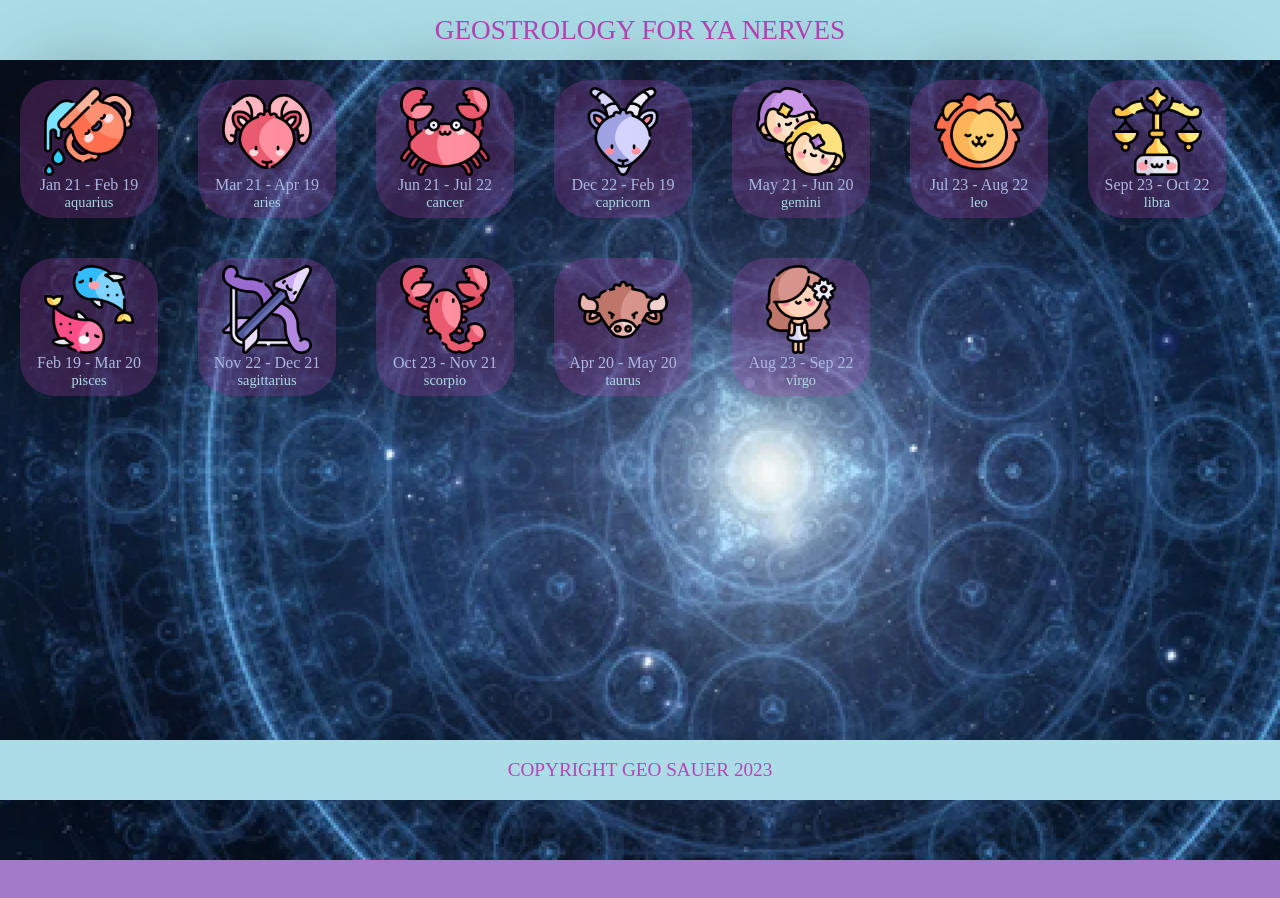
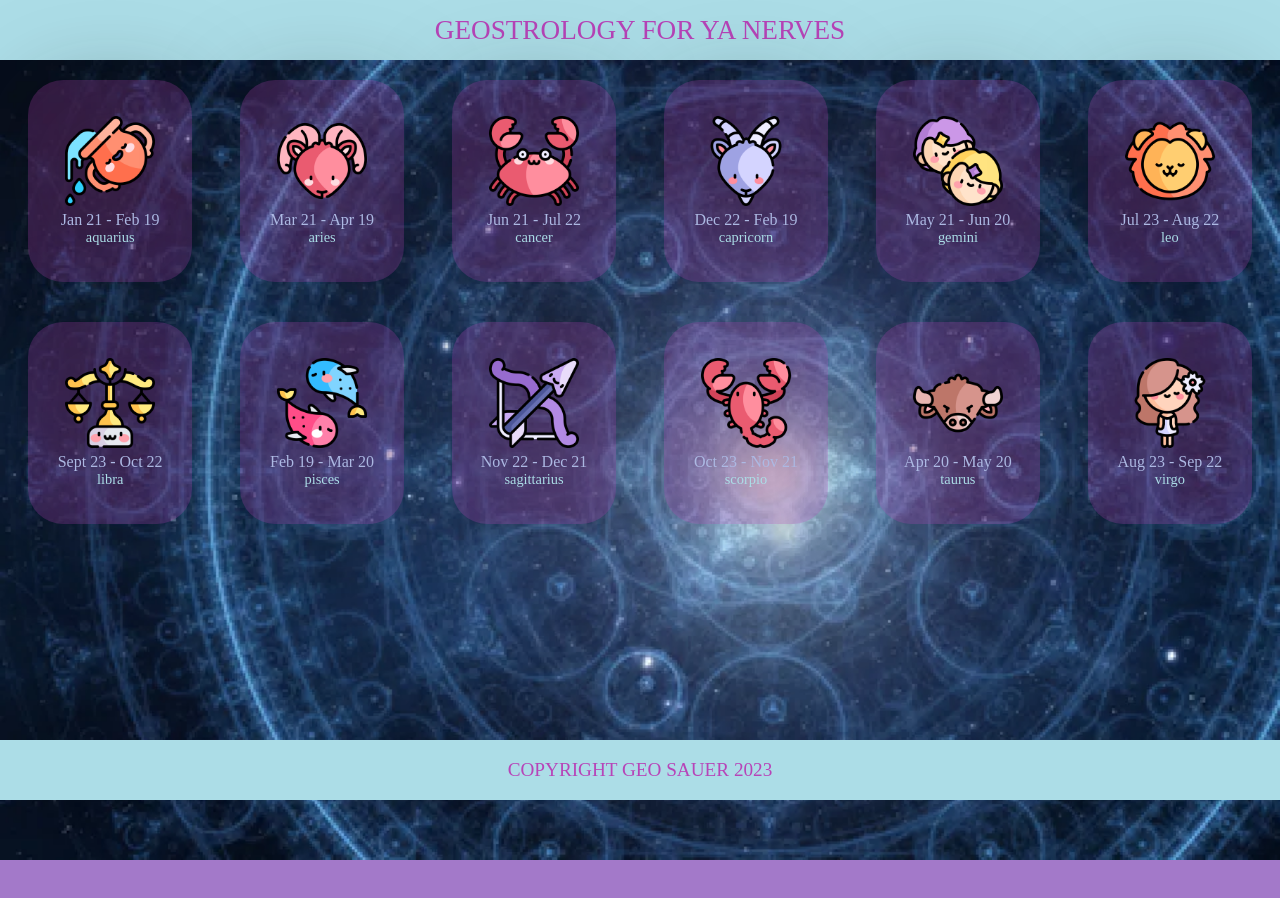
Before and after one commit to GeoSauer/react-geostrology-from-scratch, a React (Create React App) app: page / in a window 1280 px wide. Built offline with nearby package versions, Linux system fonts and the light colour scheme; a web font is replaced by a local one.

Commit message:
just a lil more

```diff
--- a/src/components/Main/Main.css
+++ b/src/components/Main/Main.css
@@ -4,6 +4,7 @@ main {
   display: flex;
   flex-wrap: wrap;
   height: 100vh;
+  justify-content: space-evenly;
   margin-bottom: 40px;
   position: relative;
 }
--- a/src/components/Zodiac/Zodiac.module.css
+++ b/src/components/Zodiac/Zodiac.module.css
@@ -9,8 +9,8 @@
   margin: 20px;
   padding: 5px;
   text-align: center;
-  width: 10vw;
-  height: 10vw;
+  width: 12vw;
+  height: 15vw;
   filter: drop-shadow(0px 5px 47px rgba(14, 14, 14, 0.78));
 }
 
@@ -34,4 +34,5 @@
 .image {
   width: 7vw;
   height: 7vw;
+  padding-bottom: 5px;
 }
```
